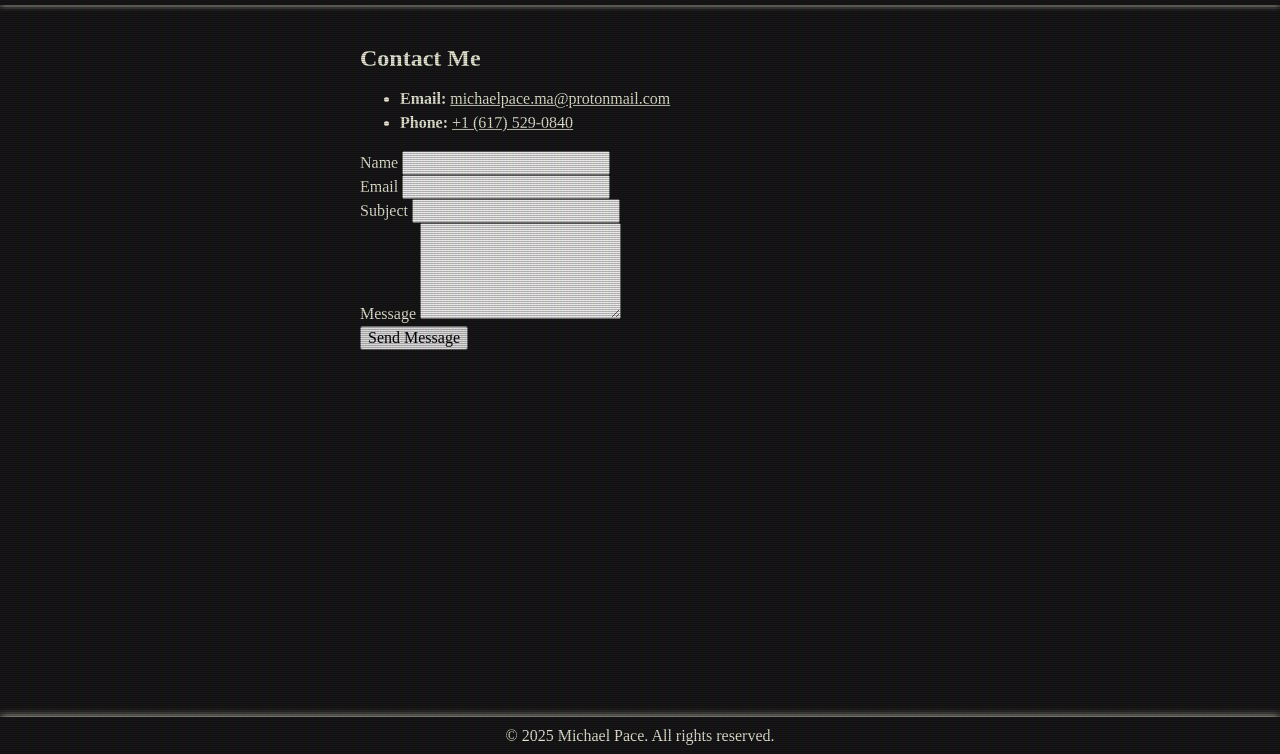
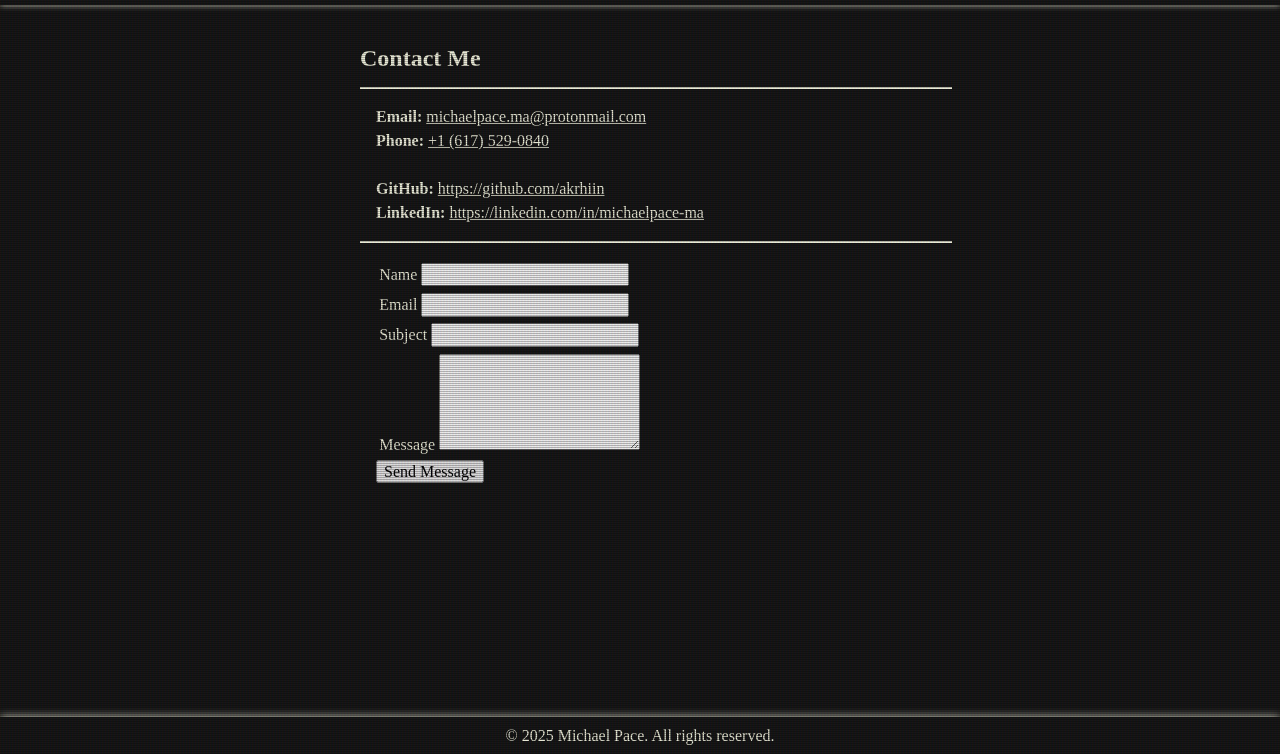
Before and after one commit to Akrhiin/akrhiin.github.io, a plain HTML site: page contact.html in a window 1280 px wide. Shown: the part 46-800 px from the top of the page. Drawn offline with Linux system fonts and the light colour scheme.

Commit message:
update general styling, contact page content

```diff
--- a/Styles/style_contact.css
+++ b/Styles/style_contact.css
@@ -1,7 +1,7 @@
 /* file: style_contact.css
  * author: Michael Pace
  * created: 07.21.2025
- * updated: 07.21.2025
+ * updated: 08.04.2025
  */
 
 @import "style_main.css";
@@ -9,3 +9,17 @@
 #contact-content {
     padding: 0 1rem 1rem 1rem;
 }
+
+#contact-list {
+    list-style: none;
+    padding: 1rem 0 0 1rem;
+    border-top: 0.15rem solid var(--text-content-color);
+}
+
+#contact-form {
+    padding: 1rem;
+    border-top: 0.15rem solid var(--text-content-color);
+}
+.form-group {
+    padding: 0.2rem;
+}
--- a/contact.html
+++ b/contact.html
@@ -3,7 +3,7 @@
     file: contact.html
     author: Michael pace
     created: 07.14.2025
-    updated: 07.22.2025
+    updated: 08.04.2025
 -->
 
 <html lang="en" data-theme="dark">
@@ -31,7 +31,7 @@
         <div class="content-block" id="contact-content">
             <div id="contact-info">
                 <h2>Contact Me</h2>
-                <ul>
+                <ul id="contact-list">
                     <li>
                         <strong>Email:</strong>
                         <a href="mailto:michaelpace.ma@protonmail.com">michaelpace.ma@protonmail.com</a>
@@ -39,6 +39,15 @@
                     <li>
                         <strong>Phone:</strong>
                         <a href="tel:+16175290840">+1 (617) 529-0840</a>
+                    </li>
+                    <br/>
+                    <li>
+                        <strong>GitHub:</strong>
+                        <a href="https://github.com/akrhiin">https://github.com/akrhiin</a>
+                    </li>
+                    <li>
+                        <strong>LinkedIn:</strong>
+                        <a href="https://linkedin.com/in/michaelpace-ma">https://linkedin.com/in/michaelpace-ma</a>
                     </li>
                 </ul>
             </div>
```
Also changed, not shown: Styles/style_index.css (+9 -1 lines), index.html (+4 -2 lines), projects.html (+1 -1 lines).
